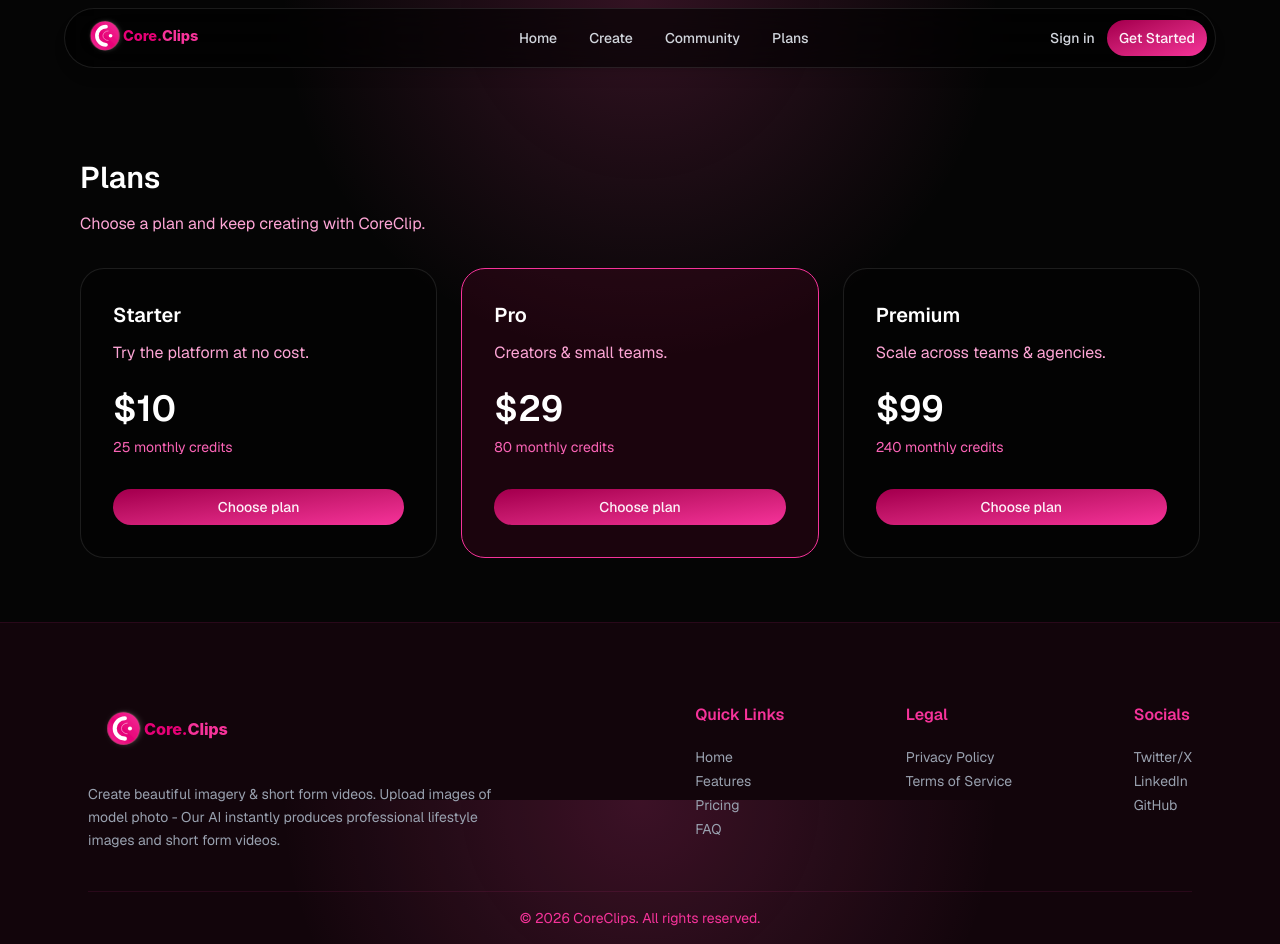
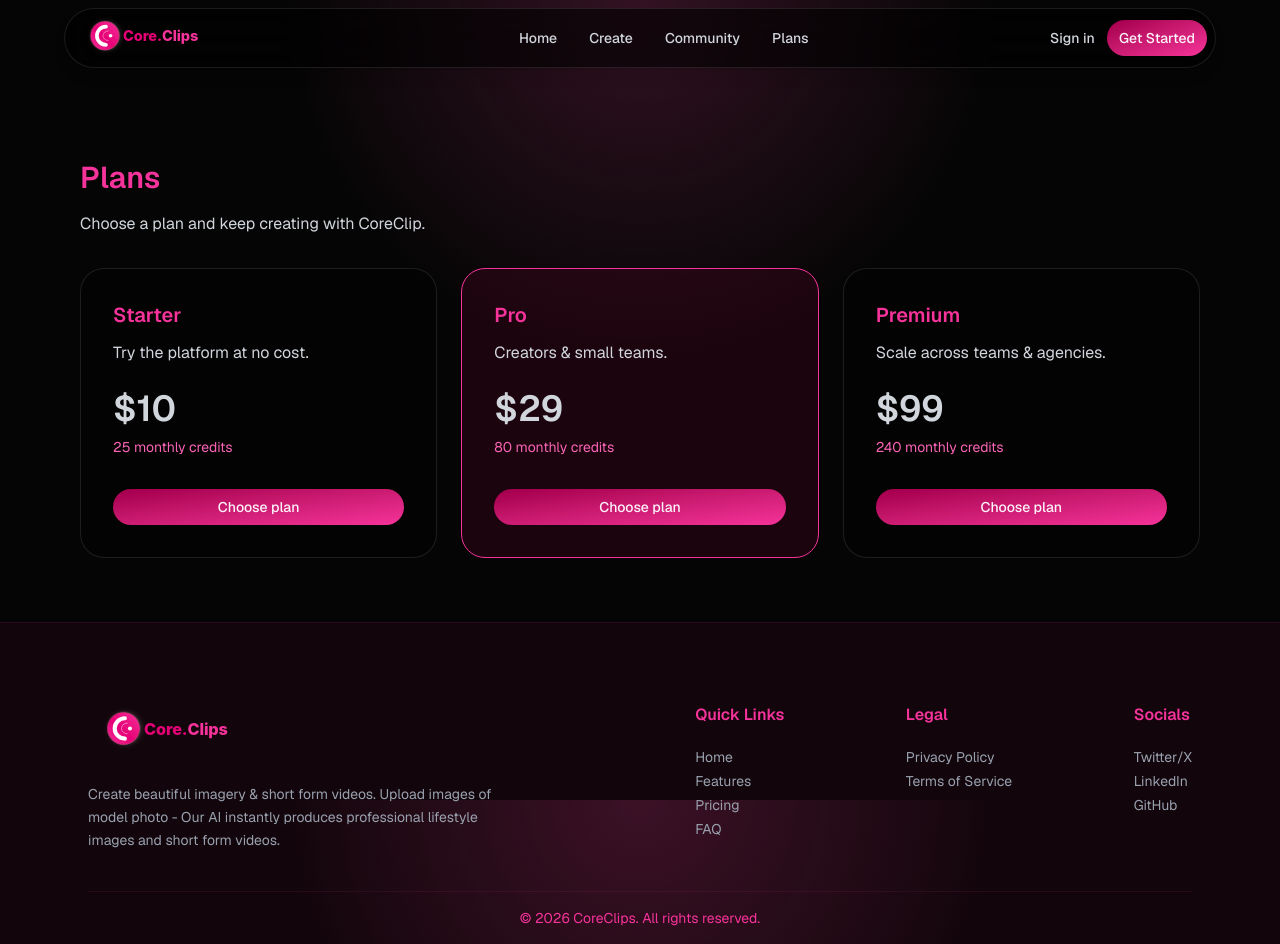
Before and after one commit to OtakuTotipotent/core-clip, a Next.js app: page /plans in a window 1280 px wide. Built offline with nearby package versions, Linux system fonts and the light colour scheme; no server answers.

Commit message:
fix: change theme and color of fonts for community

```diff
--- a/src/app/plans/page.tsx
+++ b/src/app/plans/page.tsx
@@ -1,23 +1,50 @@
 import { PrimaryButton } from "@/components/Buttons";
 
 const plans = [
-  { name: "Starter", price: "$10", credits: 25, description: "Try the platform at no cost.", popular: false },
-  { name: "Pro", price: "$29", credits: 80, description: "Creators & small teams.", popular: true },
-  { name: "Premium", price: "$99", credits: 240, description: "Scale across teams & agencies.", popular: false },
+  {
+    name: "Starter",
+    price: "$10",
+    credits: 25,
+    description: "Try the platform at no cost.",
+    popular: false,
+  },
+  {
+    name: "Pro",
+    price: "$29",
+    credits: 80,
+    description: "Creators & small teams.",
+    popular: true,
+  },
+  {
+    name: "Premium",
+    price: "$99",
+    credits: 240,
+    description: "Scale across teams & agencies.",
+    popular: false,
+  },
 ];
 
 export default function PlansPage() {
   return (
     <div className="max-w-6xl mx-auto px-4 py-16">
-      <h1 className="text-3xl font-semibold text-white mb-4">Plans</h1>
-      <p className="text-pink-300 mb-8">Choose a plan and keep creating with CoreClip.</p>
+      <h1 className="text-3xl font-semibold text-pink-500 mb-4">Plans</h1>
+      <p className="text-gray-300 mb-8">
+        Choose a plan and keep creating with CoreClip.
+      </p>
       <div className="grid gap-6 md:grid-cols-3">
         {plans.map((plan) => (
-          <div key={plan.name} className={`rounded-3xl border p-8 ${plan.popular ? "border-pink-500 bg-pink-950/30" : "border-white/10 bg-black/30"}`}>
-            <h2 className="text-xl font-semibold text-white">{plan.name}</h2>
-            <p className="mt-3 text-pink-300">{plan.description}</p>
-            <div className="mt-6 text-4xl font-semibold text-white">{plan.price}</div>
-            <p className="mt-2 text-sm text-pink-400">{plan.credits} monthly credits</p>
+          <div
+            key={plan.name}
+            className={`rounded-3xl border p-8 ${plan.popular ? "border-pink-500 bg-pink-950/30" : "border-white/10 bg-black/30"}`}
+          >
+            <h2 className="text-xl font-semibold text-pink-500">{plan.name}</h2>
+            <p className="mt-3 text-gray-300">{plan.description}</p>
+            <div className="mt-6 text-4xl font-semibold text-gray-300">
+              {plan.price}
+            </div>
+            <p className="mt-2 text-sm text-pink-400">
+              {plan.credits} monthly credits
+            </p>
             <PrimaryButton className="mt-8 w-full">Choose plan</PrimaryButton>
           </div>
         ))}
```
